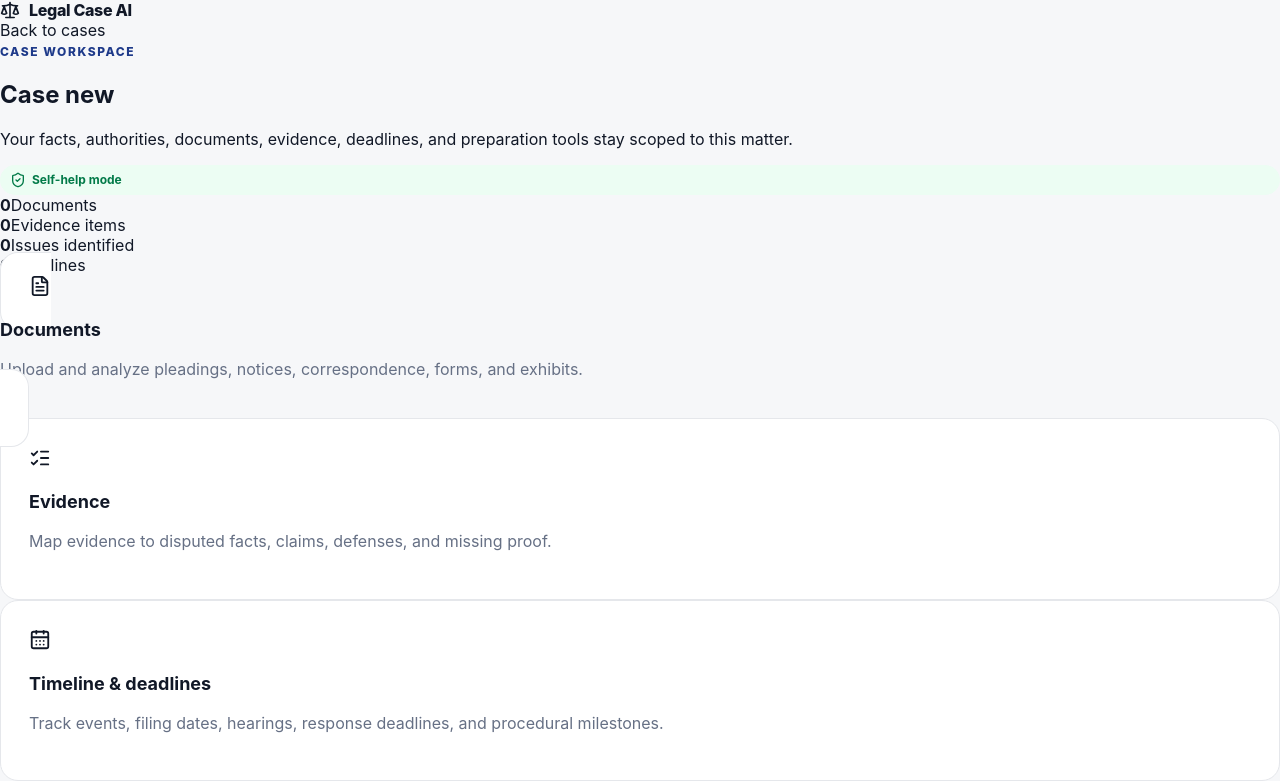
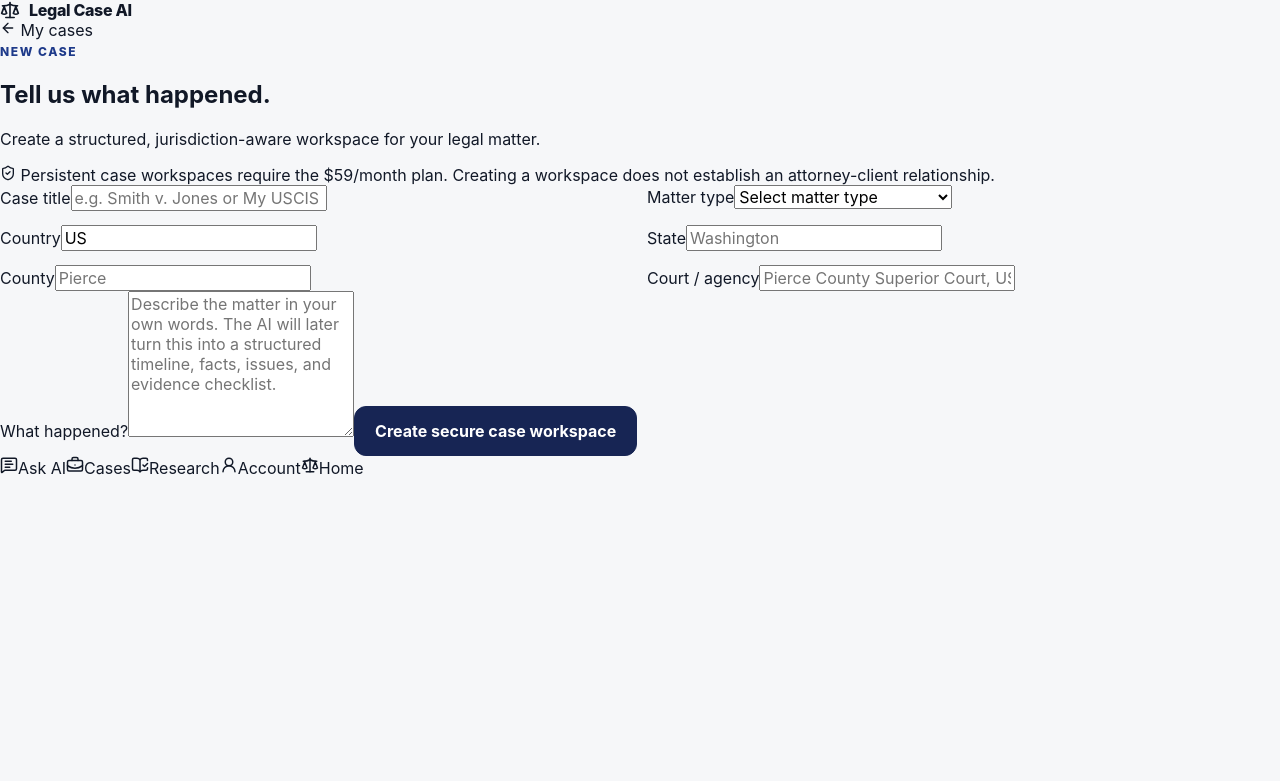
Before and after one commit to pawnkerz/legal-case-ai, a Next.js app: page /app/cases/new in a window 1280 px wide. Shown: the top 781 px of the page. Built offline with nearby package versions, Linux system fonts and the light colour scheme.

Commit message:
feat: add paid structured case intake route

```diff
--- /dev/null
+++ b/src/app/app/cases/new/page.tsx
@@ -0,0 +1,7 @@
+import Link from "next/link";
+import { ArrowLeft, Scale, ShieldCheck } from "lucide-react";
+import { CaseIntakeForm } from "@/components/case-intake-form";
+
+export default function NewCasePage() {
+  return <main className="sectionPage"><div className="sectionTopbar"><Link href="/app" className="brand"><Scale size={20}/> Legal Case AI</Link><Link href="/app/cases"><ArrowLeft size={16}/> My cases</Link></div><section className="sectionShell narrowSection"><div className="sectionHeading"><div><span className="eyebrow">NEW CASE</span><h1>Tell us what happened.</h1><p>Create a structured, jurisdiction-aware workspace for your legal matter.</p></div></div><div className="securityNote"><ShieldCheck size={16}/> Persistent case workspaces require the $59/month plan. Creating a workspace does not establish an attorney-client relationship.</div><CaseIntakeForm/></section></main>;
+}
```
